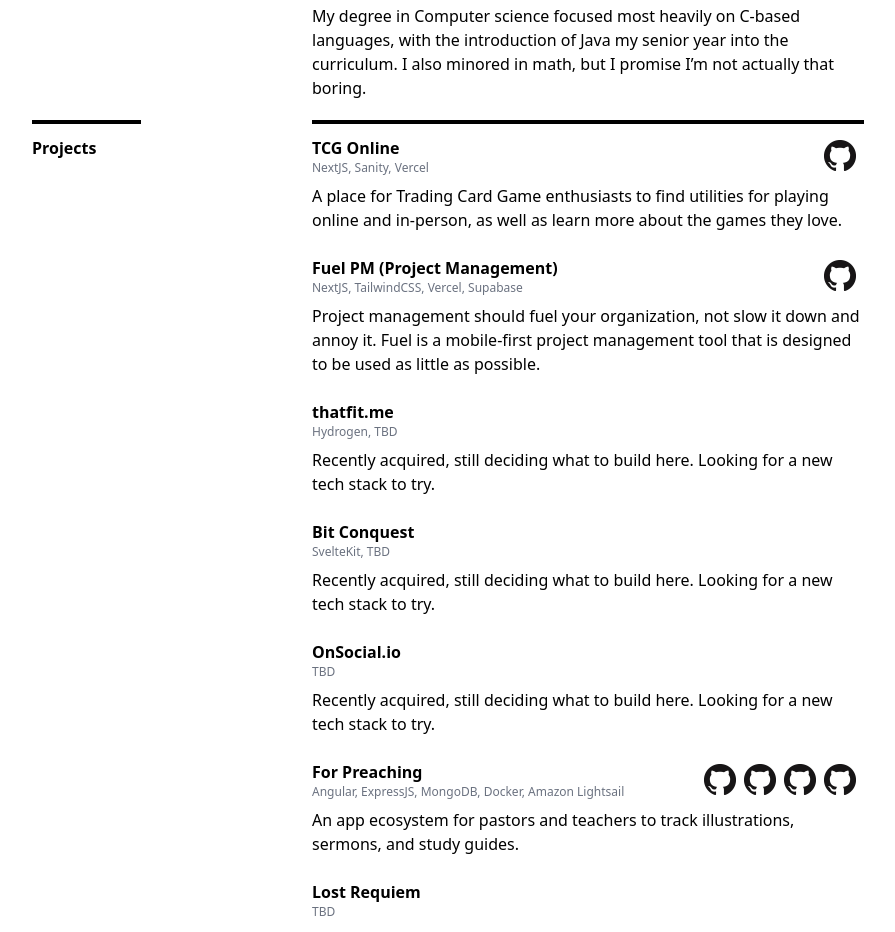
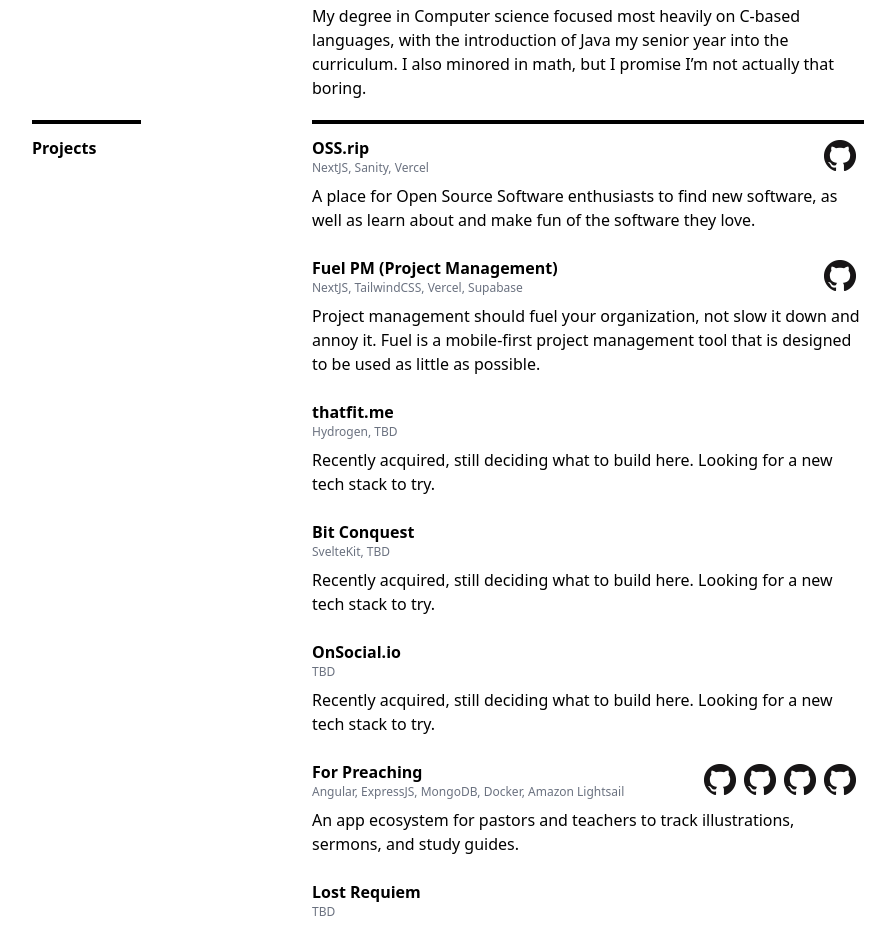
Before and after one commit to sam-huckaby/samhuckaby.com, a Next.js app: page / in a window 1280 px wide. Shown: the part 1260-2192 px from the top of the page, without its empty margins (192-1087 px from the left). Built offline with nearby package versions, Linux system fonts and the light colour scheme.

Commit message:
Replace tcg.online with oss.rip

```diff
--- a/pages/index.js
+++ b/pages/index.js
@@ -81,17 +81,17 @@
           <div className="pt-3 pb-1 dark:text-white">
             <div className="flex flex-col md:flex-row">
               <div className="flex flex-col flex-auto">
-                <div className="font-bold"><Link href="https://tcg.online/"><a className="font-bold hover:text-red-500">TCG Online</a></Link></div>
+                <div className="font-bold"><Link href="#"><a className="font-bold hover:text-red-500">OSS.rip</a></Link></div>
                 <div className="text-gray-500 dark:text-zinc-300 text-xs"><a href="https://nextjs.org/" target="_blank">NextJS</a>, <a href="https://www.sanity.io/" target="_blank">Sanity</a>, <a href="https://vercel.com/" target="_blank">Vercel</a></div>
               </div>
               <div className="flex-auto flex flex-row justify-start md:justify-end items-center pt-2 md:pt-0 mr-2">
-                <a href="https://github.com/sam-huckaby/tcg-online" target="_blank" rel="noreferrer">
+                <a href="https://github.com/sam-huckaby/oss.rip" target="_blank" rel="noreferrer">
                   <img className="inline dark:hidden dark:w-0" src="/GitHub-Mark-32px.png" height={32} width={32} />
                   <img className="hidden dark:inline" src="/GitHub-Mark-Light-32px.png" height={32} width={32} />
                 </a>
               </div>
             </div>
-            <div className="pt-2 pb-2">A place for Trading Card Game enthusiasts to find utilities for playing online and in-person, as well as learn more about the games they love.</div>
+            <div className="pt-2 pb-2">A place for Open Source Software enthusiasts to find new software, as well as learn about and make fun of the software they love.</div>
           </div>
           <div className="pt-3 pb-1 dark:text-white">
             <div className="flex flex-col md:flex-row">
```
